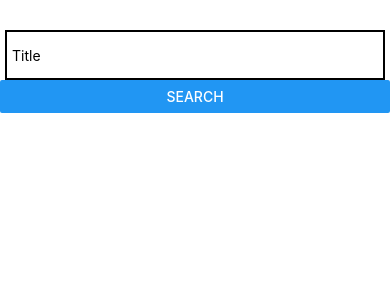
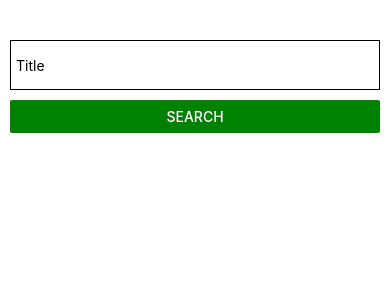
Before and after one commit to BenjaminPcrd/RectNativeAppTest, a React Native app in the folder ReactNativeAppTest/: screen / in a window 390 px wide. Shown: the top 300 px of the page. Built offline with nearby package versions, Linux system fonts and the light colour scheme.

Commit message:
adding features to custom components

```diff
--- a/ReactNativeAppTest/API/TMDBApi.js
+++ b/ReactNativeAppTest/API/TMDBApi.js
@@ -6,3 +6,8 @@ export function getFilmsFromApiWithSearchText(text) {
     .then((response) => response.json())
     .catch((error) => console.log(error))
 }
+
+export function getImageFromApi(name) {
+  //return 'https://image.tmdb.org/t/p/w300' + name
+  return 'https://image.tmdb.org/t/p/w600_and_h900_bestv2/' + name
+}
--- a/ReactNativeAppTest/Components/Film.js
+++ b/ReactNativeAppTest/Components/Film.js
@@ -1,12 +1,35 @@
 import React from 'react'
-import { View, Text, Image, StyleSheet } from 'react-native'
+import { View, Text, Image, StyleSheet, ActivityIndicator } from 'react-native'
+import { getImageFromApi } from '../API/TMDBApi'
 
 class Film extends React.Component {
+  constructor() {
+    super()
+    this.state = {
+      isLoading: false
+    }
+  }
+
+  _displayLoading() {
+    if(this.state.isLoading) {
+      return(
+        <View style={styles.loading_container}>
+          <ActivityIndicator size='large'/>
+        </View>
+      )
+    }
+  }
+
   render() {
     const film = this.props.film
     return(
       <View style={styles.mainContainer}>
-        <Image style={styles.image} source={{uri: "https://image.tmdb.org/t/p/w600_and_h900_bestv2/" + film.poster_path}}/>
+        <Image style={styles.image}
+          source={{uri: getImageFromApi(film.poster_path)}}
+          onLoadStart={() => this.setState({isLoading: true })}
+          onLoad={() => this.setState({isLoading: false }) }
+        />
+        {this._displayLoading()}
         <View style={styles.contentContainer}>
           <View style={styles.headerContainer}>
             <Text style={styles.titleText}>{film.title}</Text>
@@ -61,6 +84,15 @@ const styles = StyleSheet.create({
     flex: 1,
     textAlign: 'right',
     fontSize: 14
+  },
+  loading_container: {
+    position: 'absolute',
+    left: -250,
+    right: 0,
+    top: 0,
+    bottom: 0,
+    alignItems: 'center',
+    justifyContent: 'center'
   }
 });
 
--- a/ReactNativeAppTest/Components/Search.js
+++ b/ReactNativeAppTest/Components/Search.js
@@ -1,5 +1,5 @@
 import React from 'react'
-import { StyleSheet, View, TextInput, Button, Text, FlatList } from 'react-native'
+import { StyleSheet, View, TextInput, Button, FlatList, ActivityIndicator } from 'react-native'
 import Film from './Film'
 import { getFilmsFromApiWithSearchText } from '../API/TMDBApi'
 
@@ -8,34 +8,60 @@ class Search extends React.Component {
     super(props)
     this.searchedText = ""
     this.state = {
-      films: []
+      films: [],
+      isLoading: false
     }
   }
 
   _loadFilms() {
     //console.log(this.searchedText)
     if(this.searchedText.length > 0) {
+      this.setState({
+        isLoading: true
+      })
       getFilmsFromApiWithSearchText(this.searchedText).then(data => {
         //console.log(data)
-        this.setState({ films: data.results })
+        this.setState({
+          films: data.results ,
+          isLoading: false
+        })
       });
     }
   }
 
+  _displayLoading() {
+    if(this.state.isLoading) {
+      return(
+        <View style={styles.loading_container}>
+          <ActivityIndicator size='large'/>
+        </View>
+      )
+    }
+  }
+
   render() {
+    //console.log(this.state.isLoading)
     return(
       <View style={styles.main_container}>
         <TextInput
           style={styles.text_input}
           placeholder='Title'
           onChangeText={(text) => this.searchedText = text}
+          onSubmitEditing={() => this._loadFilms()}
         />
-        <Button title='Search' onPress={() => this._loadFilms()}/>
+        <View style={styles.button_container}>
+          <Button
+            title='Search'
+            color='green'
+            onPress={() => this._loadFilms()}
+          />
+        </View>
         <FlatList
           data={this.state.films}
           keyExtractor={(item) => item.id.toString()}
           renderItem={({item}) => <Film film={item}/>}
         />
+        {this._displayLoading()}
       </View>
     )
   }
@@ -44,15 +70,26 @@ class Search extends React.Component {
 const styles = StyleSheet.create({
   main_container: {
     flex: 1,
-    marginTop: 30
+    marginTop: 40
   },
   text_input: {
-    marginLeft: 5,
-    marginRight: 5,
+    marginRight: 10,
+    marginLeft: 10,
     height: 50,
     borderColor: 'black',
-    borderWidth: 2,
+    borderWidth: 1,
     paddingLeft: 5
+  },
+  button_container: {
+    margin: 10
+  },
+  loading_container: {
+    position: 'absolute',
+    left: 0,
+    right: 0,
+    top: 150,
+    bottom: 0,
+    alignItems: 'center'
   }
 })
 
```
